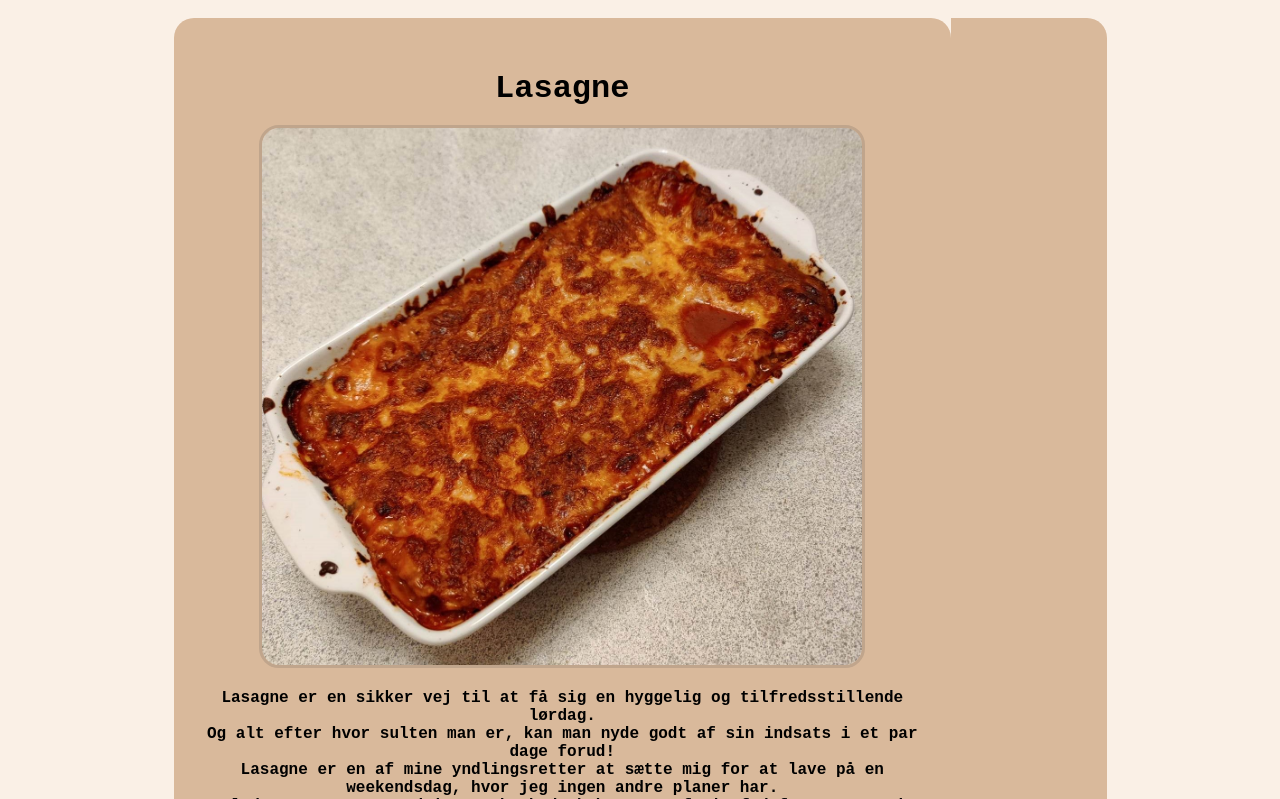
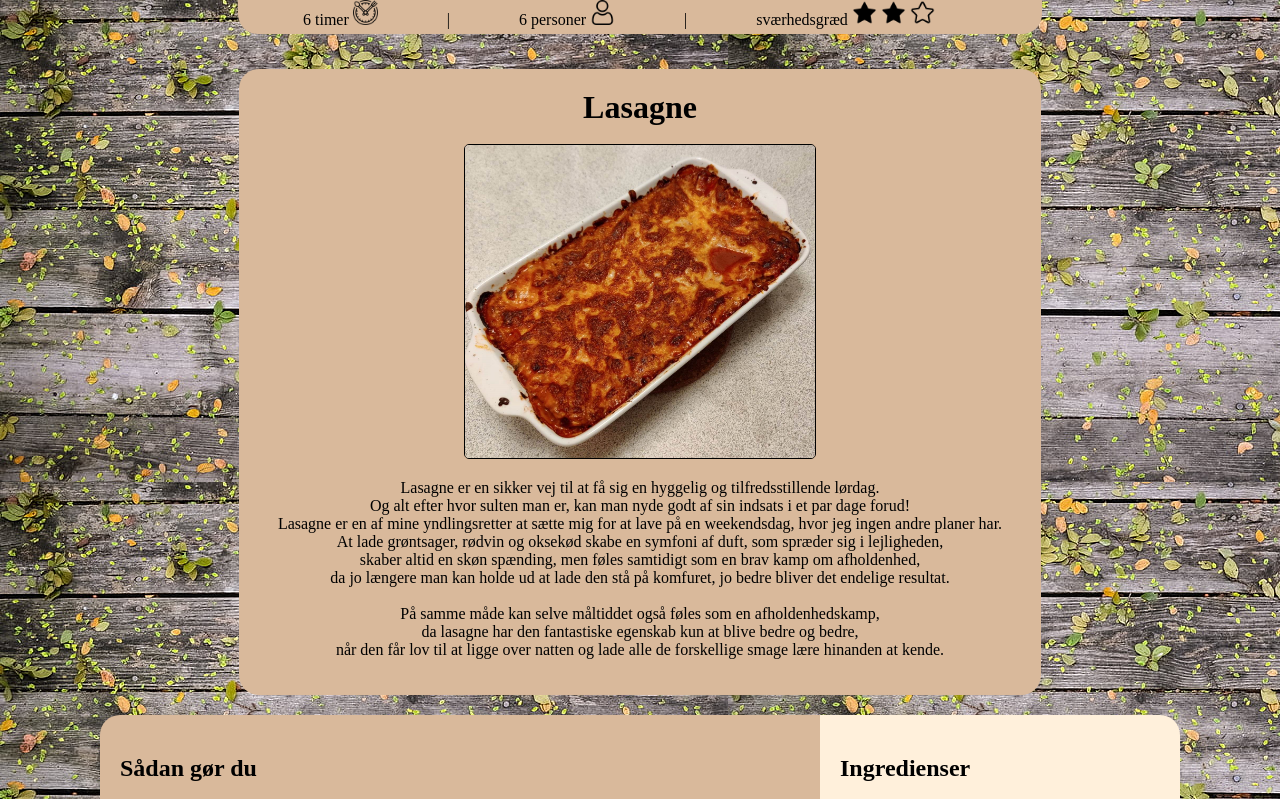
Before and after one commit to Bindholt/html-recipe, a plain HTML site: page index.html in a window 1280 px wide. Shown: the top 799 px of the page. Drawn offline with Linux system fonts and the light colour scheme.

Commit message:
CSS added

```diff
--- a/app.css
+++ b/app.css
@@ -1,53 +1,74 @@
 body {
-  font-family: "Courier New", Courier, monospace;
-  font-weight: bold;
+  font-family: "oldtown";
   background-color: rgb(250, 240, 230);
-  background-image: url("./images/background-img.jpg");
+  background-image: url("./images/background-image-2.jpg");
+  margin: 0px;
+  padding: 0px;
 }
 
 h1 {
   text-align: center;
   font-size: 2em;
-  margin-bottom:0px;
+  margin: 0;
+  font-family: "noto";
 }
 
-img {
-  width: 600px;
-  border-radius: 20px;
-  border: solid rgb(192, 165, 140);
+.img-lasagna {
+  width: 350px;
+  border-radius: 5px;
+  border: solid black;
+  border-width: thin;
+}
+
+.img-timer {
+  width: 25px;
+}
+
+header {
+  background-color: #d9b99b;
+  padding: 0px 0px 5px 0px;
+  margin: 0px 238px 0px 238px;
+  margin-bottom: 25px;
+  border-bottom-left-radius: 20px;
+  border-bottom-right-radius: 20px;
+}
+
+span {
+  padding-left: 65px;
+  text-align: center;
 }
 
 /* -------------------------------------------------- GRID CONTAINERS -------------------------------------------------- */
 
 .grid-container {
   display: grid;
-  grid-template-columns: 2fr 10fr 2fr;
+  grid-template-columns: 1fr 8fr 4fr 1fr;
   padding: 10px;
 }
 
 .grid-container-head {
   display: grid;
-  grid-template-columns: 2fr 10fr 2fr 2fr;
+  grid-template-columns: 2fr 7fr 2fr;
   padding: 10px;
 }
 
 /* ---------------------------------------------------- GRID ITEMS ---------------------------------------------------- */
 
 .grid-container-head > .grid-items {
-  background-color: rgb(217, 185, 155);
+  background-color: #d9b99b;
   padding: 20px;
   margin-bottom: 0px;
   text-align: center;
 }
 
 .grid-container > .grid-items {
-  background-color: rgb(217, 185, 155);
+  background-color: #fff0db;
   padding: 20px;
   margin-bottom: 0px;
   text-align: left;
 }
 .grid-container > .second-item {
-  background-color: rgb(238, 217, 196);
+  background-color: #d9b99b;
 }
 
 /* ---------------------------------------------------- BORDERS ---------------------------------------------------- */
@@ -55,7 +76,6 @@ img {
 .borders-left {
   border-top-left-radius: 20px;
   border-bottom-left-radius: 20px;
-
 }
 
 .borders-right {
--- a/index.html
+++ b/index.html
@@ -6,23 +6,41 @@
     <meta name="viewport" content="width=device-width, initial-scale=1.0" />
     <title>Christians Lasagne</title>
     <link rel="stylesheet" href="app.css" />
-    <link rel="shortcut icon" href="./images/favicon-lasagna.jpg" type="image/x-icon">
+    <link
+      rel="shortcut icon"
+      href="./images/favicon-lasagna.jpg"
+      type="image/x-icon"
+    />
   </head>
   <body>
-
     <!-- <nav>
       <a href="/html/">Navigation</a> | <a href="/js/">Her</a> |
       <a href="/python/">Oppe</a>
     </nav> -->
+    <header>
+      <span>
+        6 timer <img class="img-timer" src="./images/meal.png" alt="" />
+      </span>
+      <span> | </span>
+      <span>
+        6 personer <img class="img-timer" src="./images/user.png" alt="" />
+      </span>
+      <span> | </span>
+      <span>
+        sværhedsgræd <img class="img-timer" src="./images/star.png" alt="" />
+        <img class="img-timer" src="./images/star.png" alt="" />
+        <img class="img-timer" src="./images/star-empty.png" alt="" />
+      </span>
+    </header>
     <section class="grid-container-head">
       <article></article>
       <article class="grid-items borders-left borders-right">
         <h1>Lasagne</h1>
-        <br>
-        <img src="./images/Lasagne.jpg" />
+        <br />
+        <img class="img-lasagna" src="./images/Lasagne.jpg" />
         <p>
-          Lasagne er en sikker vej til at få sig en hyggelig og tilfredsstillende
-          lørdag.
+          Lasagne er en sikker vej til at få sig en hyggelig og
+          tilfredsstillende lørdag.
           <br />
           Og alt efter hvor sulten man er, kan man nyde godt af sin indsats i et
           par dage forud!
@@ -48,13 +66,11 @@
           smage lære hinanden at kende.
         </p>
       </article>
-      <article class="grid-items borders-right">
-
-      </article>
       <article></article>
     </section>
     <section class="grid-container">
-      <article class="grid-items second-item">
+      <article></article>
+      <article class="grid-items second-item borders-left">
         <h2>Sådan gør du</h2>
         <h3>Kødsovsen</h3>
         <ol>
@@ -158,7 +174,7 @@
           </li>
         </ol>
       </article>
-      <article class="grid-items">
+      <article class="grid-items borders-right">
         <h2>Ingredienser</h2>
         <h3>Kødsovs</h3>
         <ul>
@@ -192,9 +208,13 @@
           <li>50g revet mozerella</li>
         </ul>
       </article>
+      <article></article>
     </section>
 
-    <footer>Fod</footer>
+    <footer>
+      meal.png made by Smashicons | user.png made by Freepik | star.png made by
+      mim_studio | star-empty.png made by Ilham Fitrotul Hayat
+    </footer>
     <!-- <script src="app.js"></script> -->
   </body>
 </html>
```
Also changed, not shown: images/background-image-2.jpg (added), images/meal.png (added), images/star-empty.png (added), images/star.png (added), images/user.png (added).
